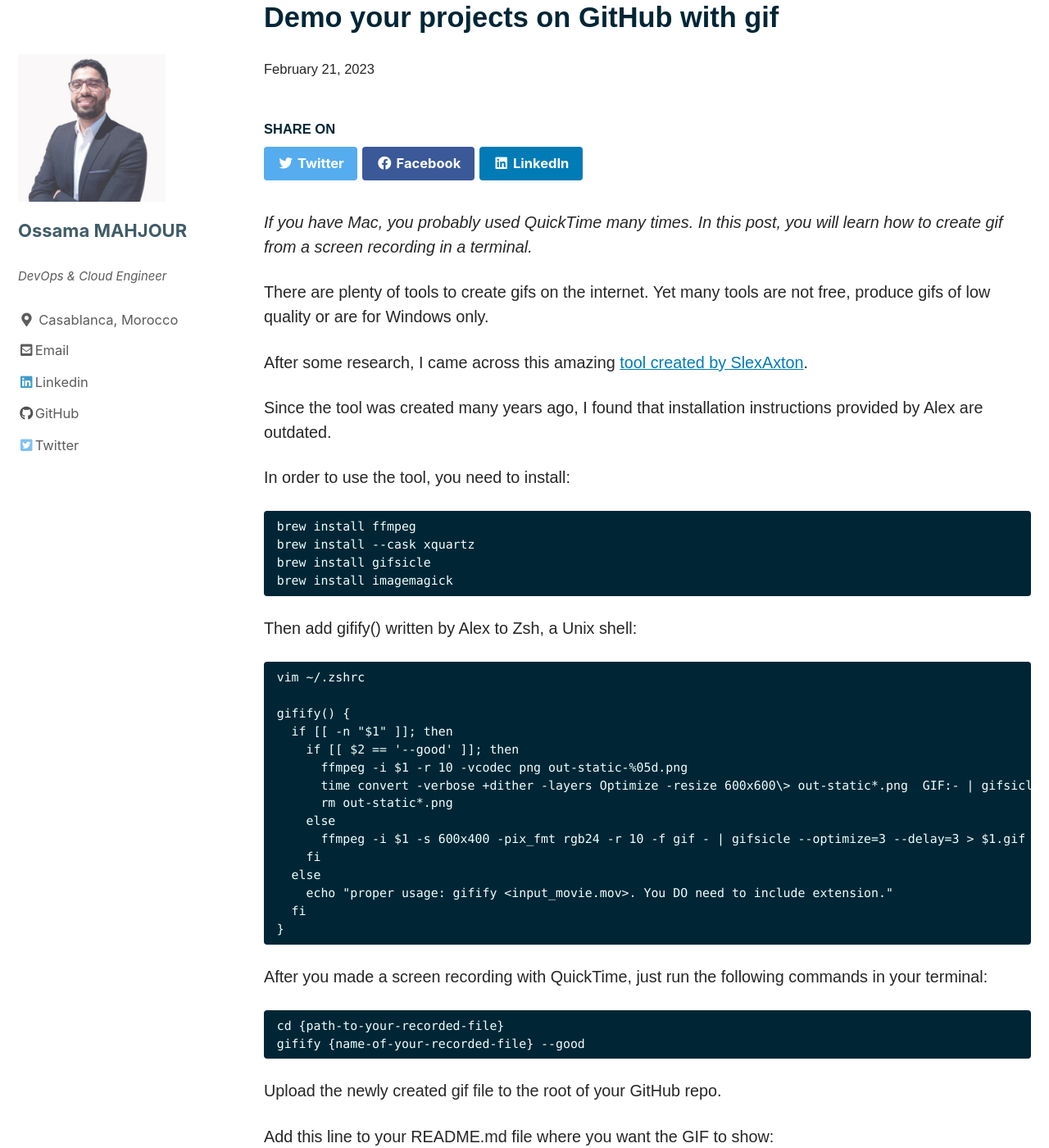
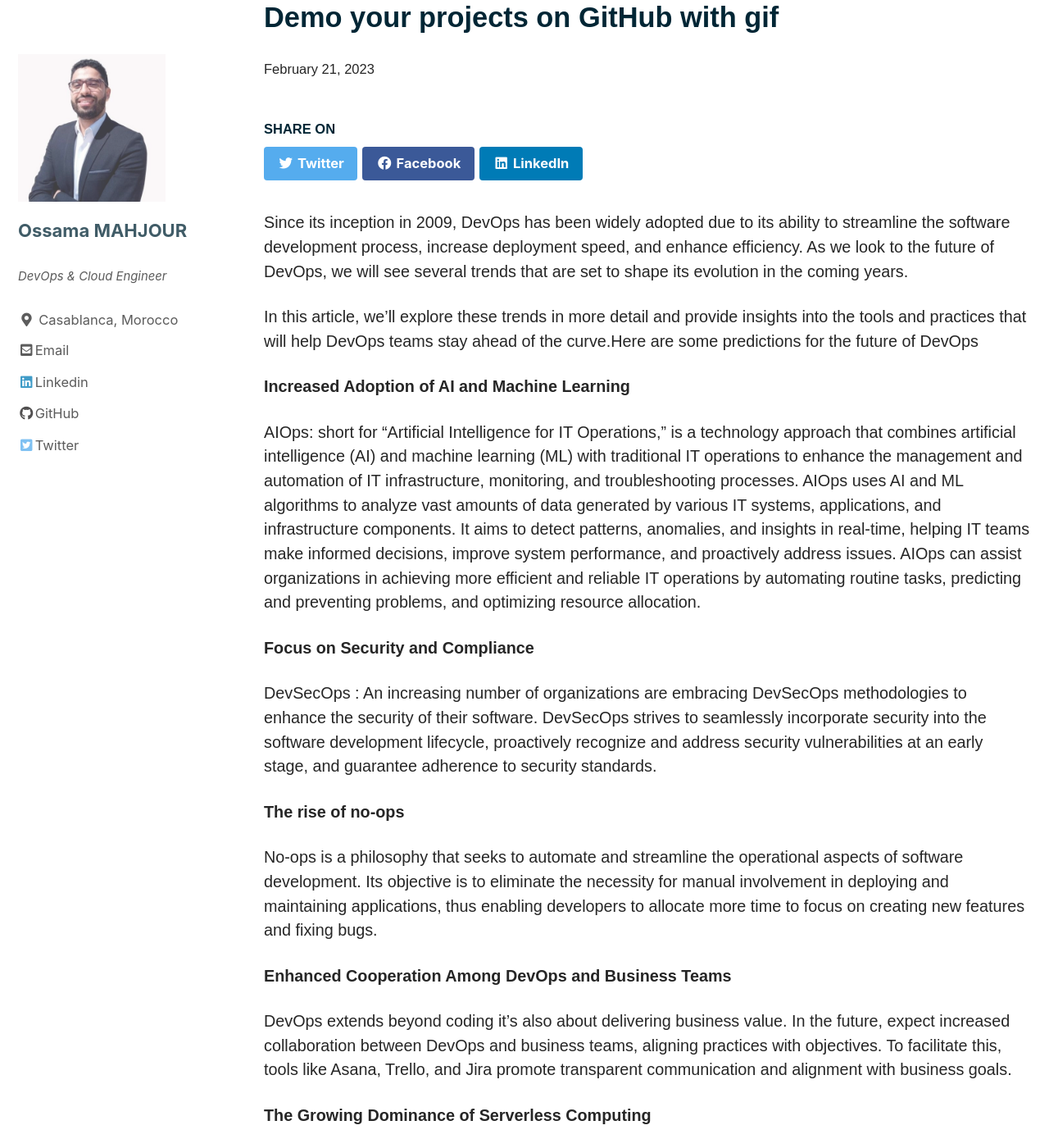
Before and after one commit to ossamamahjour/ossamamahjour.github.io, a Jekyll site: the page built from _posts/2023-02-21-How-to-Create-Gif-and-Demo.md, in a window 1280 px wide and 1400 px high, scrolled down 224 px. Shown: the whole window at 82% size. Built offline with Jekyll 4.4.1, drawn with Linux system fonts in a browser that asks for light colours; cached includes are drawn as plain includes; comment, search, counter and statistics services are not loaded; some of the changed text lies outside the part shown.

Commit message:
new post devops trends 2023

````diff
--- a/_posts/2023-02-21-How-to-Create-Gif-and-Demo.md
+++ b/_posts/2023-02-21-How-to-Create-Gif-and-Demo.md
@@ -17,55 +17,39 @@
 excerpt: "How to create gif and demo"
 ---
 
-*If you have Mac, you probably used QuickTime many times. In this post, you will learn how to create gif from a screen recording in a terminal.*
 
-There are plenty of tools to create gifs on the internet. Yet many tools are not free, produce gifs of low quality or are for Windows only.
+Since its inception in 2009, DevOps has been widely adopted due to its ability to streamline the software development process, increase deployment speed, and enhance efficiency.
+As we look to the future of DevOps, we will see several trends that are set to shape its evolution in the coming years.
 
-After some research, I came across this amazing [tool created by SlexAxton](https://gist.github.com/SlexAxton/4989674).
+In this article, we’ll explore these trends in more detail and provide insights into the tools and practices that will help DevOps teams stay ahead of the curve.Here are some predictions for the future of DevOps
 
-Since the tool was created many years ago, I found that installation instructions provided by Alex are outdated.
+**Increased Adoption of AI and Machine Learning**
 
-In order to use the tool, you need to install:
+AIOps: short for "Artificial Intelligence for IT Operations," is a technology approach that combines artificial intelligence (AI) and machine learning (ML) with traditional IT operations to enhance the management and automation of IT infrastructure, monitoring, and troubleshooting processes. AIOps uses AI and ML algorithms to analyze vast amounts of data generated by various IT systems, applications, and infrastructure components. It aims to detect patterns, anomalies, and insights in real-time, helping IT teams make informed decisions, improve system performance, and proactively address issues. AIOps can assist organizations in achieving more efficient and reliable IT operations by automating routine tasks, predicting and preventing problems, and optimizing resource allocation.
 
-```
-brew install ffmpeg
-brew install --cask xquartz
-brew install gifsicle
-brew install imagemagick
-```
+**Focus on Security and Compliance**
 
-Then add gifify() written by Alex to Zsh, a Unix shell:
+DevSecOps : An increasing number of organizations are embracing DevSecOps methodologies to enhance the security of their software. DevSecOps strives to seamlessly incorporate security into the software development lifecycle, proactively recognize and address security vulnerabilities at an early stage, and guarantee adherence to security standards.
 
-```
-vim ~/.zshrc
+**The rise of no-ops**
 
-gifify() {
-  if [[ -n "$1" ]]; then
-    if [[ $2 == '--good' ]]; then
-      ffmpeg -i $1 -r 10 -vcodec png out-static-%05d.png
-      time convert -verbose +dither -layers Optimize -resize 600x600\> out-static*.png  GIF:- | gifsicle --colors 128 --delay=5 --loop --optimize=3 --multifile - > $1.gif
-      rm out-static*.png
-    else
-      ffmpeg -i $1 -s 600x400 -pix_fmt rgb24 -r 10 -f gif - | gifsicle --optimize=3 --delay=3 > $1.gif
-    fi
-  else
-    echo "proper usage: gifify <input_movie.mov>. You DO need to include extension."
-  fi
-}
-```
+No-ops is a philosophy that seeks to automate and streamline the operational aspects of software development. Its objective is to eliminate the necessity for manual involvement in deploying and maintaining applications, thus enabling developers to allocate more time to focus on creating new features and fixing bugs.
 
-After you made a screen recording with QuickTime, just run the following commands in your terminal:
+**Enhanced Cooperation Among DevOps and Business Teams**
 
-```
-cd {path-to-your-recorded-file}
-gifify {name-of-your-recorded-file} --good
-```
+DevOps extends beyond coding it's also about delivering business value. In the future, expect increased collaboration between DevOps and business teams, aligning practices with objectives. To facilitate this, tools like Asana, Trello, and Jira promote transparent communication and alignment with business goals.
 
-Upload the newly created gif file to the root of your GitHub repo.
+**The Growing Dominance of Serverless Computing**
 
-Add this line to your README.md file where you want the GIF to show:
-```
-![](name-of-giphy.gif)
-```
+Serverless computing represents a novel approach to cloud computing, enabling developers to code without concerns about infrastructure management.
 
-Happy gififying! 😊
+This innovative paradigm holds the potential to transform application deployment and management, delivering a more efficient and cost-effective means of scaling and overseeing infrastructure.
+
+A primary advantage of serverless computing is that it offers auto-scaling, which ensures that resources are automatically allocated as needed, allowing for better resource utilization.
+
+
+
+The future of DevOps remains promising. the DevOps market is projected to expand from USD 10.4 billion in 2023 to USD 25.5 billion by 2028, with a Compound Annual Growth Rate (CAGR) of 19.7% during the forecast period. This exciting future for DevOps anticipates increased automation, collaboration, data-driven practices, enhanced security measures, and platform-agnostic approaches.
+
+
+Ensure you comment and hit the like button 😊
````
